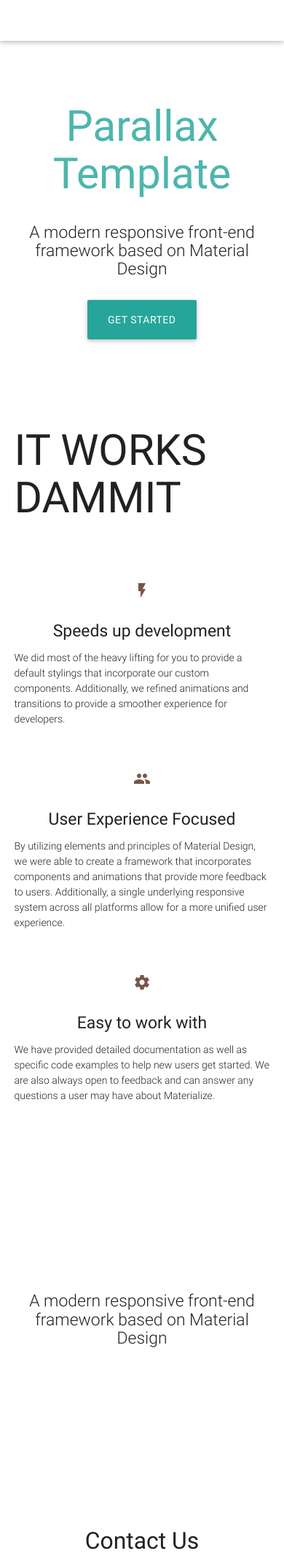
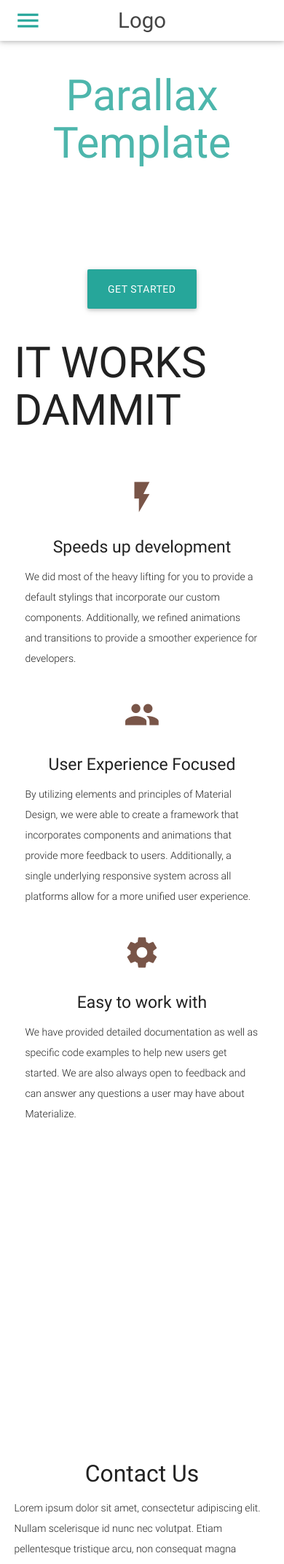
Before and after one commit to lburdzy/imgur_clone, a Django app: page /images/ in a window 390 px wide. Shown: the top 2143 px of the page at 73% size. Run offline with Django 3.2, Linux system fonts and the light colour scheme; some libraries are stand-ins or nearby versions.

Commit message:
Updated Template

```diff
--- /dev/null
+++ b/frontend/sass/style.scss
@@ -0,0 +1,58 @@
+/* Custom Stylesheet */
+/**
+ * Use this file to override Materialize files so you can update
+ * the core Materialize files in the future
+ *
+ * Made By MaterializeCSS.com
+ */
+
+nav {
+  ul a, .brand-logo {
+    color: #444;
+  }
+}
+
+p {
+  line-height: 2rem;
+}
+
+.button-collapse {
+  color: #26a69a;
+}
+
+.parallax-container {
+  min-height: 380px;
+  line-height: 0;
+  height: auto;
+  color: rgba(255, 255, 255, 0.9);
+  .section {
+    width: 100%;
+  }
+}
+
+@media only screen and (max-width: 992px) {
+  .parallax-container .section {
+    position: absolute;
+    top: 40%;
+  }
+  #index-banner .section {
+    top: 10%;
+  }
+}
+
+@media only screen and (max-width: 600px) {
+  #index-banner .section {
+    top: 0;
+  }
+}
+
+.icon-block {
+  padding: 0 15px;
+  .material-icons {
+    font-size: inherit;
+  }
+}
+
+footer.page-footer {
+  margin: 0;
+}
--- a/imgur/templates/_base.html
+++ b/imgur/templates/_base.html
@@ -9,7 +9,7 @@
   <!-- CSS  -->
   <link href="https://fonts.googleapis.com/icon?family=Material+Icons" rel="stylesheet">
   <link href="{% static 'css/materialize.css' %}" type="text/css" rel="stylesheet" media="screen,projection"/>
-  {# <link href="css/style.css" type="text/css" rel="stylesheet" media="screen,projection"/>#}
+  <link href="{% static 'css/style.css' %}" type="text/css" rel="stylesheet" media="screen,projection"/>
 </head>
 <body>
   <nav class="white" role="navigation">
@@ -161,7 +161,7 @@
   <!--  Scripts-->
   <script src="https://code.jquery.com/jquery-2.1.1.min.js"></script>
   <script src="{% static 'js/bin/materialize.min.js' %}"></script>
-  <script src="js/init.js"></script>
+  <script src="{% static 'js/bin/init.js' %}"></script>
 
   </body>
 </html>
--- /dev/null
+++ b/static_dir/css/style.css
@@ -0,0 +1,65 @@
+/* Custom Stylesheet */
+/**
+ * Use this file to override Materialize files so you can update
+ * the core Materialize files in the future
+ *
+ * Made By MaterializeCSS.com
+ */
+/* line 10, ../../frontend/sass/style.scss */
+nav ul a, nav .brand-logo {
+  color: #444;
+}
+
+/* line 15, ../../frontend/sass/style.scss */
+p {
+  line-height: 2rem;
+}
+
+/* line 19, ../../frontend/sass/style.scss */
+.button-collapse {
+  color: #26a69a;
+}
+
+/* line 23, ../../frontend/sass/style.scss */
+.parallax-container {
+  min-height: 380px;
+  line-height: 0;
+  height: auto;
+  color: rgba(255, 255, 255, 0.9);
+}
+/* line 28, ../../frontend/sass/style.scss */
+.parallax-container .section {
+  width: 100%;
+}
+
+@media only screen and (max-width: 992px) {
+  /* line 34, ../../frontend/sass/style.scss */
+  .parallax-container .section {
+    position: absolute;
+    top: 40%;
+  }
+
+  /* line 38, ../../frontend/sass/style.scss */
+  #index-banner .section {
+    top: 10%;
+  }
+}
+@media only screen and (max-width: 600px) {
+  /* line 44, ../../frontend/sass/style.scss */
+  #index-banner .section {
+    top: 0;
+  }
+}
+/* line 49, ../../frontend/sass/style.scss */
+.icon-block {
+  padding: 0 15px;
+}
+/* line 51, ../../frontend/sass/style.scss */
+.icon-block .material-icons {
+  font-size: inherit;
+}
+
+/* line 56, ../../frontend/sass/style.scss */
+footer.page-footer {
+  margin: 0;
+}
```
Also changed, not shown: 3 other files.
